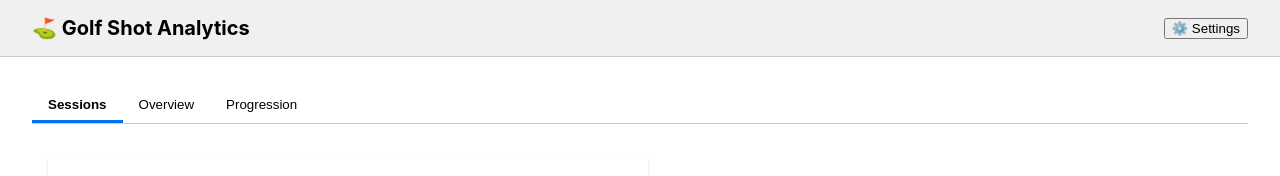
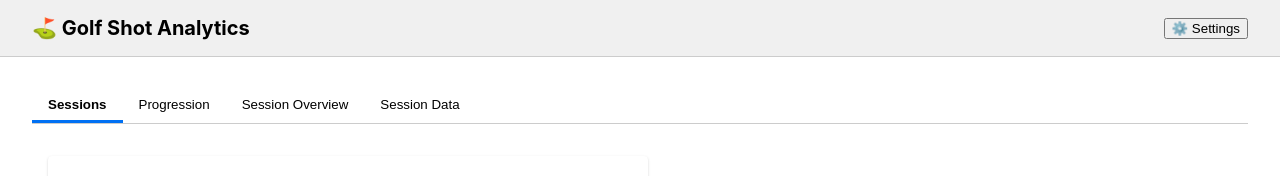
Before and after one commit to luis-godinez/golf-analytics, a React (Create React App) app in the folder frontend/: page / in a window 1280 px wide. Shown: the top 176 px of the page. Built offline with nearby package versions, Linux system fonts and the light colour scheme; no server answers.

Commit message:
Add Session Data view, rename Overview to Session Overview.

```diff
--- a/frontend/package.json
+++ b/frontend/package.json
@@ -5,7 +5,8 @@
   "dependencies": {
     "@emotion/react": "^11.14.0",
     "@emotion/styled": "^11.14.0",
-    "@mui/material": "^7.1.0",
+    "@mui/material": "^7.1.2",
+    "@mui/x-data-grid": "^8.5.3",
     "@testing-library/dom": "^10.4.0",
     "@testing-library/jest-dom": "^6.6.3",
     "@testing-library/react": "^16.3.0",
--- a/frontend/src/App.tsx
+++ b/frontend/src/App.tsx
@@ -1,5 +1,6 @@
 import { useState, useEffect } from "react";
-import Overview from "./views/Overview";
+import SessionOverview from "./views/SessionOverview";
+import SessionData from "./views/SessionData";
 import Sessions from "./views/Sessions";
 import Progression from "./views/Progression";
 
@@ -7,15 +8,15 @@ import Progression from "./views/Progression";
 function App() {
   const [csvData, setCsvData] = useState<any[]>([]);
   const [units, setUnits] = useState<Record<string, string>>({});
-  const [activeTab, setActiveTab] = useState<"sessions" | "overview" | "progression">("sessions");
-  const [selectedDevice, setSelectedDevice] = useState<"garmin-r50" | "progression">("garmin-r50");
+  const [activeTab, setActiveTab] = useState<"sessions" | "progression" | "sessionOverview"  | "sessionData">("sessions");
+  const [selectedDevice, setSelectedDevice] = useState<"garmin-r50" | "other">("garmin-r50");
   const [showSettings, setShowSettings] = useState(false);
   const [filename, setFilename] = useState("");
   const [sessionList, setSessionList] = useState<string[]>([]);
 
   useEffect(() => {
     const handleKeyDown = async (e: KeyboardEvent) => {
-      if (activeTab !== "overview" || !filename || sessionList.length === 0) return;
+      if (!["sessionOverview", "sessionData"].includes(activeTab) || !filename || sessionList.length === 0) return;
 
       const currentIndex = sessionList.indexOf(filename);
       if (e.key === "ArrowLeft") {
@@ -44,7 +45,7 @@ function App() {
   }, [activeTab, filename, sessionList]);
 
 useEffect(() => {
-  if (activeTab === "overview" && !filename && sessionList.length > 0) {
+  if (["sessionOverview", "sessionData"].includes(activeTab) && !filename && sessionList.length > 0) {
     const firstFile = sessionList[0];
 
     fetch(`http://localhost:3001/sessions/${firstFile}`)
@@ -54,7 +55,7 @@ useEffect(() => {
         setUnits(json.units || {});
         setFilename(firstFile);
       })
-      .catch(err => console.error("Failed to load default session for overview", err));
+      .catch(err => console.error("Failed to load default session for SessionOverview", err));
   }
 }, [activeTab, filename, sessionList]);
 
@@ -75,7 +76,7 @@ useEffect(() => {
         ⛳ Golf Shot Analytics
         </div>
         <div style={{ display: "flex", alignItems: "center", gap: "1rem", position: "relative" }}>
-          {activeTab === "overview" && filename && (
+          {["sessionOverview", "sessionData"].includes(activeTab) && filename && (
             <>
               <span style={{ fontStyle: "italic", color: "#555" }}>{filename}</span>
               <button
@@ -125,11 +126,11 @@ useEffect(() => {
                 <label>
                   <input
                     type="radio"
-                    value="progression"
-                    checked={selectedDevice === "progression"}
-                    onChange={() => setSelectedDevice("progression")}
+                    value="other"
+                    checked={selectedDevice === "other"}
+                    onChange={() => setSelectedDevice("other")}
                   />
-                  Progression
+                  Future Support
                 </label>
               </div>
             )}
@@ -152,19 +153,6 @@ useEffect(() => {
             Sessions
           </button>
           <button
-            onClick={() => setActiveTab("overview")}
-            style={{
-              padding: "0.5rem 1rem",
-              border: "none",
-              borderBottom: activeTab === "overview" ? "3px solid #0070f3" : "none",
-              background: "none",
-              fontWeight: activeTab === "overview" ? "bold" : "normal",
-              cursor: "pointer",
-            }}
-          >
-            Overview
-          </button>
-          <button
             onClick={() => setActiveTab("progression")}
             style={{
               padding: "0.5rem 1rem",
@@ -176,6 +164,32 @@ useEffect(() => {
             }}
           >
             Progression
+          </button>
+          <button
+            onClick={() => setActiveTab("sessionOverview")}
+            style={{
+              padding: "0.5rem 1rem",
+              border: "none",
+              borderBottom: activeTab === "sessionOverview" ? "3px solid #0070f3" : "none",
+              background: "none",
+              fontWeight: activeTab === "sessionOverview" ? "bold" : "normal",
+              cursor: "pointer",
+            }}
+          >
+            Session Overview
+          </button>
+          <button
+            onClick={() => setActiveTab("sessionData")}
+            style={{
+              padding: "0.5rem 1rem",
+              border: "none",
+              borderBottom: activeTab === "sessionData" ? "3px solid #0070f3" : "none",
+              background: "none",
+              fontWeight: activeTab === "sessionData" ? "bold" : "normal",
+              cursor: "pointer",
+            }}
+          >
+            Session Data
           </button>
         </div>
 
@@ -193,9 +207,9 @@ useEffect(() => {
               }}
             />
           )}
-          {activeTab === "overview" && <Overview data={csvData} units={units} selectedDeviceType={selectedDevice} filename={filename} />}
           {activeTab === "progression" && <Progression/>}
-
+          {activeTab === "sessionOverview" && <SessionOverview data={csvData} units={units} selectedDeviceType={selectedDevice} filename={filename} />}
+          {activeTab === "sessionData" && <SessionData  data={csvData} units={units} selectedDeviceType={selectedDevice} filename={filename} />}
         </div>
       </main>
     </div>
--- a/frontend/src/components/Table.tsx
+++ b/frontend/src/components/Table.tsx
@@ -1,3 +1,4 @@
+import { DataGrid, GridColDef } from '@mui/x-data-grid';
 import React, { useState, useEffect } from "react";
 
 interface TableProps {
@@ -43,42 +44,40 @@ const TableComponent: React.FC<TableProps> = ({ data, units }) => {
     );
   };
 
+  const columns: GridColDef[] = rawKeys.map((key, index) => ({
+    field: key,
+    headerName: units[key] ? `${key} ${units[key]}` : key,
+    width: index === 0 ? 150 : undefined,
+    flex: index === 0 ? undefined : 1,
+    sortable: true,
+    filterable: true,
+  }));
+
+  const rowsWithId = sortedRows.map((row, index) => {
+    const roundedRow: Record<string, any> = {};
+    for (const key in row) {
+      const value = row[key];
+      const num = Number(value);
+      roundedRow[key] = !isNaN(num) ? num.toFixed(1) : value;
+    }
+    return { id: index, ...roundedRow };
+  });
+
   return (
-    <table style={{ borderCollapse: "collapse", marginTop: "1rem", width: "100%" }}>
-      <thead>
-        <tr>
-          {headers.map((header, i) => (
-            <th
-              key={rawKeys[i]}
-              onClick={() => requestSort(rawKeys[i])}
-              style={{
-                position: "sticky",
-                top: 0,
-                background: "white",
-                border: "1px solid black",
-                padding: "5px",
-                cursor: "pointer",
-                zIndex: 1,
-              }}
-            >
-              {header}
-              {sortConfig?.key === rawKeys[i] ? (sortConfig.direction === "asc" ? " ▲" : " ▼") : ""}
-            </th>
-          ))}
-        </tr>
-      </thead>
-      <tbody>
-        {sortedRows.map((row, i) => (
-          <tr key={i}>
-            {rawKeys.map((key) => (
-              <td key={key} style={{ border: "1px solid black", padding: "5px" }}>
-                {String(row[key])}
-              </td>
-            ))}
-          </tr>
-        ))}
-      </tbody>
-    </table>
+    <div style={{ height: '95%', width: "100%", marginTop: "1rem", flexGrow: 1 }}>
+      <DataGrid
+        rows={rowsWithId}
+        columns={columns}
+        checkboxSelection
+        disableRowSelectionOnClick
+        pageSizeOptions={[25, 50, 100]}
+        initialState={{
+          pagination: {
+            paginationModel: { pageSize: 25, page: 0 },
+          },
+        }}
+      />
+    </div>
   );
 };
 
--- /dev/null
+++ b/frontend/src/views/SessionData.tsx
@@ -0,0 +1,23 @@
+import React from "react";
+import TableComponent from "../components/Table";
+
+interface SessionDataProps {
+  data: any[];
+  units: Record<string, string>;
+  selectedDeviceType: "other" | "garmin-r50";
+  filename: string;
+}
+
+const SessionData: React.FC<SessionDataProps> = ({ data, units, selectedDeviceType, filename }) => {
+  if (!data || data.length === 0) {
+    return <div>No shot data available.</div>;
+  }
+
+  return (
+    <div style={{ height: '100%', display: 'flex', flexDirection: 'column' }}>
+      <TableComponent data={data} units={units} />
+    </div>
+  );
+};
+
+export default SessionData;
--- a/frontend/src/views/Overview.tsx
+++ b/frontend/src/views/SessionOverview.tsx
@@ -13,7 +13,7 @@ interface OverviewProps {
   filename: string;
 }
 
-const Overview: React.FC<OverviewProps> = ({ data, selectedDeviceType, units, filename }) => {
+const SessionOverview: React.FC<OverviewProps> = ({ data, selectedDeviceType, units, filename }) => {
   const [visibleClubTypes, setVisibleClubTypes] = useState<string[]>([]);
   const [availableClubTypes, setAvailableClubTypes] = useState<string[]>([]);
   const [bounds, setBounds] = useState<Record<string, { min: number; max: number }>>({});
@@ -68,4 +68,4 @@ const Overview: React.FC<OverviewProps> = ({ data, selectedDeviceType, units, fi
   );
 };
 
-export default Overview;
+export default SessionOverview;
--- a/frontend/src/views/Sessions.tsx
+++ b/frontend/src/views/Sessions.tsx
@@ -15,7 +15,7 @@ import {
 
 interface SessionsProps {
   onSessionLoad: (data: any[], units: Record<string, string>, filename: string) => void;
-  onViewChange: (view: "overview") => void;
+  onViewChange: (view: "sessionOverview") => void;
   onSessionListUpdate: (filenames: string[], allClubTypes: string[]) => void;
 }
 
@@ -46,7 +46,7 @@ const Sessions: React.FC<SessionsProps> = ({ onSessionLoad, onViewChange, onSess
       const res = await fetch(`http://localhost:3001/sessions/${filename}`);
       const json = await res.json();
       onSessionLoad(json.data, json.units || {}, filename);
-      onViewChange("overview");
+      onViewChange("sessionOverview");
     } catch (err) {
       console.error("Failed to load session data", err);
     }
```
Also changed, not shown: 2 other files (tests, documents, lock files or other folders).
